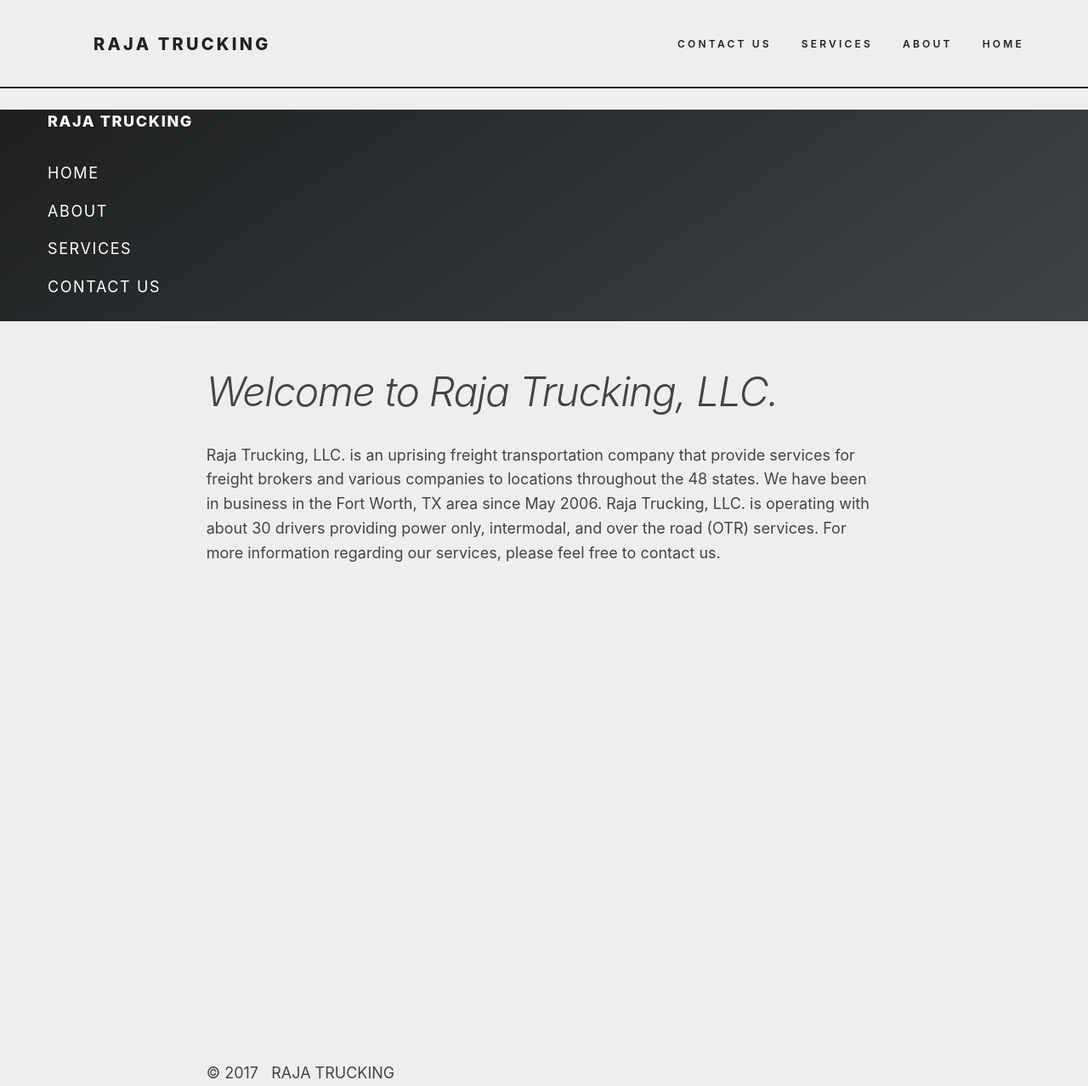
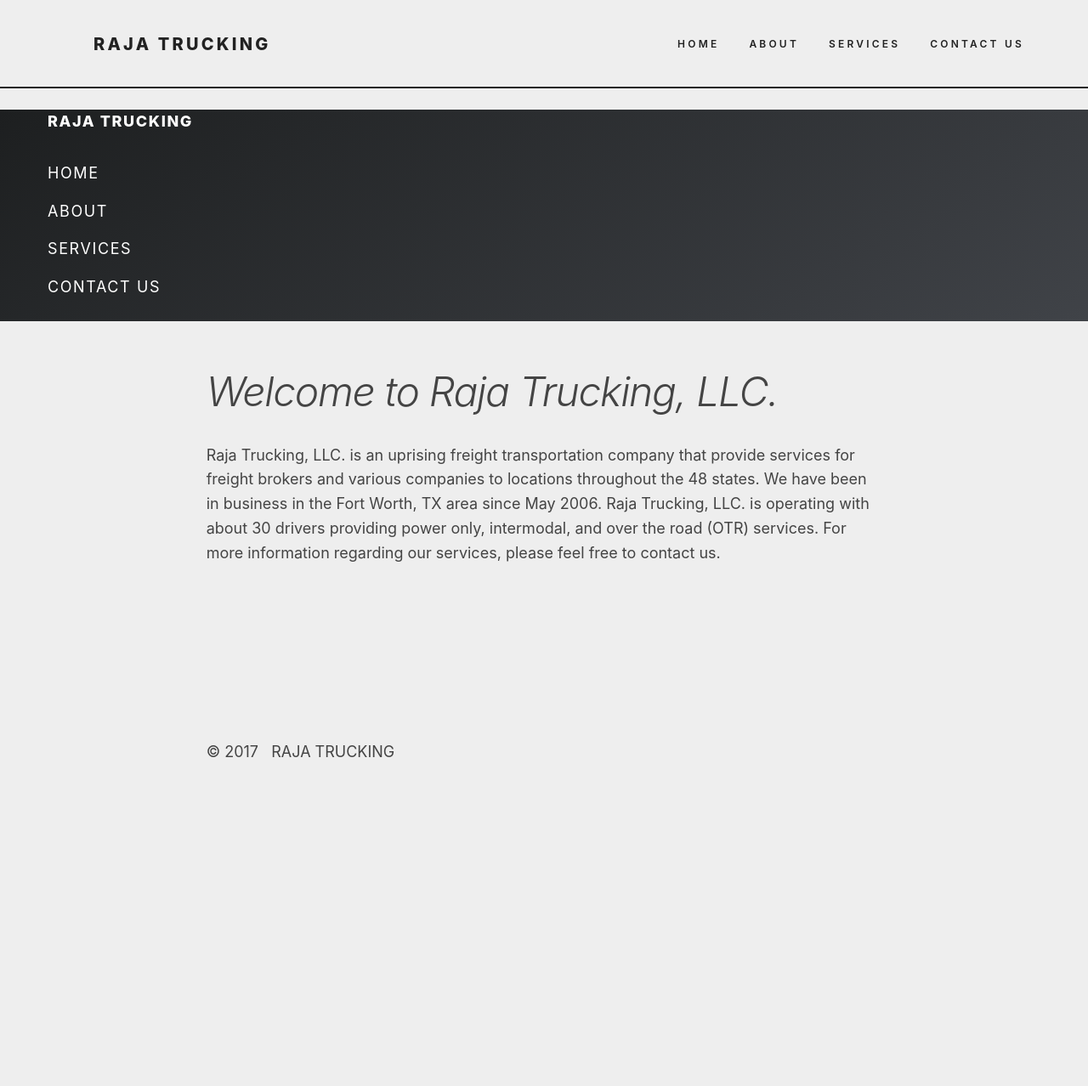
Before and after one commit to job-talk/rajatrucking, a Jekyll site: the page built from index.html, in a window 1280 px wide. Shown: the whole page at 85% size. Built offline with Jekyll 4.4.1, drawn with Linux system fonts in a browser that asks for light colours; nearby versions of some CDN libraries; after the commit the page ends 900 px from its top, so only the background shows below that.

Commit message:
fixed flex box sticky footer issue!

```diff
--- a/_includes/nav.html
+++ b/_includes/nav.html
@@ -5,16 +5,16 @@
           <a class="nav-desk-title" href="#">Raja Trucking</a>
         </li>
         <li class="nav-desk-item">
-          <a class="nav-desk-link" href="{{ site.baseurl }}../">Home</a>
+          <a class="nav-desk-link" href="{{ site.baseurl }}/contact">Contact Us</a>
+        </li>
+        <li class="nav-desk-item">
+          <a class="nav-desk-link" href="{{ site.baseurl }}/services">Services</a>
         </li>
         <li class="nav-desk-item">
           <a class="nav-desk-link" href="{{ site.baseurl }}/about">About</a>
         </li>
         <li class="nav-desk-item">
-          <a class="nav-desk-link" href="{{ site.baseurl }}/services">Services</a>
-        </li>
-        <li class="nav-desk-item">
-          <a class="nav-desk-link" href="{{ site.baseurl }}/contact">Contact Us</a>
+          <a class="nav-desk-link" href="{{ site.baseurl }}../">Home</a>
         </li>
       </ul>
     </div>
--- a/_layouts/default.html
+++ b/_layouts/default.html
@@ -6,10 +6,11 @@
 
 <body>
 
-  {% include nav.html %}
-  <div class="flex_contain_min_height">
-    <div class="flex_contain">
-      <main class="site_content" id="panel">
+  <div class="page">
+
+    <header>{% include nav.html %}</header>
+
+    <main class="content" id="panel">
 
       <button class="toggle-button hamburger hamburger--slider u-pull-right" type="button">
         <span class="hamburger-box">
@@ -31,9 +32,6 @@
     <footer>{% include footer.html %}</footer>
 
   </div>
-  </div>
-
-
 
   {% include scripts.html %}
 
--- a/assets/css/slideout.css
+++ b/assets/css/slideout.css
@@ -8,7 +8,7 @@
   top: 0;
   bottom: 0;
   width: 256px;
-  min-height: 100vh;
+  /*min-height: 100vh;*/
   overflow-y: scroll;
   -webkit-overflow-scrolling: touch;
   z-index: 0;
@@ -24,7 +24,7 @@
   z-index: 1;
   will-change: transform;
   background-color: #EEEEEE; /* A background-color is required */
-  min-height: 100vh;
+  /*min-height: 100vh;*/
 }
 
 .slideout-open,
--- a/assets/css/styles.css
+++ b/assets/css/styles.css
@@ -1,3 +1,9 @@
+/*
+ * Resets
+ */
+* { margin:0; padding:0; }
+*, *:before, *:after { box-sizing:border-box; }
+
 /**
  * Body - Global
  */
@@ -9,10 +15,10 @@
   font-size: 18px;
 }
 h1, h2, h3, h4 { line-height: 1.2; }
+
 /**
- * Header | Navbar
+ * Desktop | Navbar
  */
-
 .nav-desk {
   display: block;
   width: 100%;
@@ -55,53 +61,6 @@
   line-height: 6.5rem;
   color: #222;
 }
-
-
-/**
- * Footer
- */
- html, body {
-  margin: 0;
-  padding: 0;
-}
-
-.flex_contain_min_height {
-  display: flex;
-}
-
-.flex_contain {
-  min-height: 100vh;
-  width: 100%;
-  display: flex;
-  flex-direction: column;
-}
-.site_content {
-  flex-grow: 1;
-  padding-top: 3em;
-}
-
-header, footer { flex-shrink: 0; }
-
-@media screen and (max-width: 781px) {
-  .nav-desk {
-    display: none; /* hide desktop nav on mobile */
-  }
-}
-
-@media screen and (min-width: 780px) {
-  .slideout-panel {
-    margin-left: ;
-  }
-
-  .slideout-menu {
-    display: block;
-  }
-
-  .hamburger--slider {
-    display: none !important; /* hide mobile nav on desktop */
-  }
-}
-
 /*
  * Mobile Nav
  */
@@ -141,3 +100,35 @@
   background-color: rgba(0,0,0,.5);
   z-index: 99;
 }
+
+/**
+ * Footer
+ */
+html, body {
+  height: 100%;
+}
+.page {
+  min-height: 100vh;
+  width: 100%;
+  display: -ms-flexbox;
+  display: -webkit-flex;
+	display: flex;
+  -ms-flex-direction: column;
+  -webkit-flex-direction: column;
+	flex-direction: column;
+}
+.content {
+  -ms-flex: 1;
+  -webkit-flex: 1;
+  flex: 1;
+}
+
+@media screen and (max-width: 781px) { /* mobile */
+  .nav-desk { display: none; /* hide desktop nav on mobile */ }
+  .content { padding-top: 1em; }
+}
+
+@media screen and (min-width: 782px) { /* desktop */
+  .hamburger--slider { display: none !important; /* hide mobile nav on desktop */ }
+  .content { padding-top: 3em; /* add spacing between page top and contents */ }
+}
```
Lines whose indentation alone changed are shown as unchanged.
